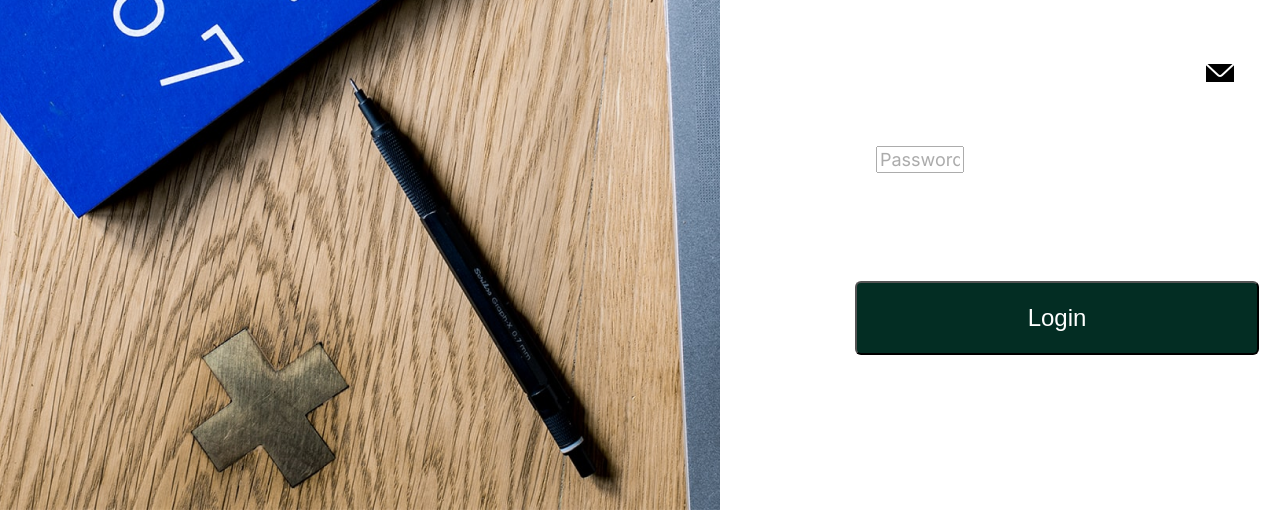
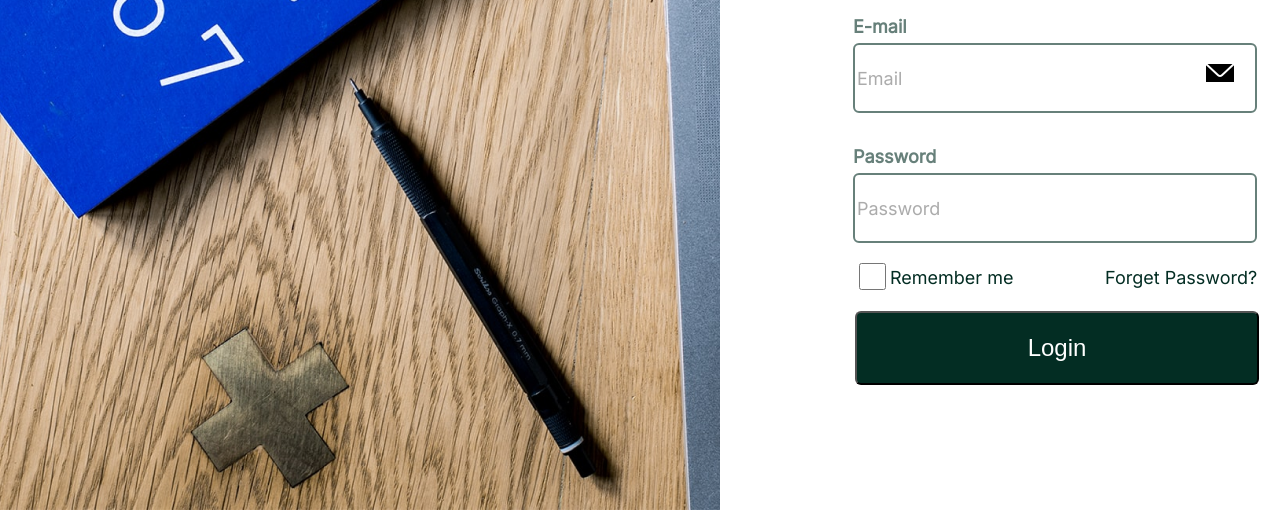
Before and after one commit to MadarasAlex/BackToUNI, a plain HTML site: page pages/login.html in a window 1280 px wide. Shown: the part 433-943 px from the top of the page. Drawn offline with nearby package versions, Linux system fonts and the light colour scheme; a web font is replaced by a local one.

Commit message:
bugfix-login

```diff
--- a/css/login.css
+++ b/css/login.css
@@ -1,19 +1,22 @@
 * {
     box-sizing: border-box;
 }
+
 body {
     font-size: 14px;
 }
+
 .v317_3215 {
     width: 100%;
     height: 943px;
-    background: rgba(255,255,255,1);
+    background: rgba(255, 255, 255, 1);
     opacity: 1;
     position: absolute;
     top: 0px;
     left: 0px;
     overflow: hidden;
 }
+
 .background_image {
     width: 720px;
     height: 943px;
@@ -27,60 +30,93 @@ body {
     left: 0px;
     overflow: hidden;
 }
+
 .v323_3386 {
     width: 50px;
     height: 56px;
-    background:  url("../media/student_info2.png");;
+    background: url("../media/student_info2.png");;
     opacity: 1;
     position: absolute;
     top: 571px;
     left: 1193px;
     overflow: hidden;
 }
+
 .name {
     color: #fff;
 }
-.password_label {
+
+.username_text {
     width: 88px;
-    color: rgba(3,45,35,1);
+    color: rgba(3, 45, 35, 1);
+    position: absolute;
+    top: 449px;
+    left: 853px;
+    font-family: Inter, serif;
+    font-weight: Bold;
+    font-size: 18px;
+    opacity: 0.6000000238418579;
+    text-align: left;
+}
+
+.password_text {
+    width: 88px;
+    color: rgba(3, 45, 35, 1);
     position: absolute;
     top: 579px;
-    left: 876px;
+    left: 853px;
     font-family: Inter;
     font-weight: Semi Bold;
     font-size: 18px;
     opacity: 0.6000000238418579;
     text-align: left;
 }
-.username_label_text {
-    width: 508px;
-    color: rgba(3,45,35,1);
+
+.username_label {
+    width: 404px;
+    height: 70px;
+    border-top-left-radius: 6px;
+    border-top-right-radius: 6px;
+    border-bottom-left-radius: 6px;
+    border-bottom-right-radius: 6px;
+    color: rgba(3, 45, 35, 1);
+    stroke-width: 3;
     position: absolute;
-    top: 486px;
-    left: 876px;
+    top: 476px;
+    left: 853px;
+    border: 2px solid rgba(3.000000058673322, 45.00000111758709, 35.00000171363354, 1);
     font-family: Inter;
     font-weight: Semi Bold;
     font-size: 18px;
     opacity: 0.6000000238418579;
     text-align: left;
 }
-.username_label {
-    width: 308px;
-    color: rgba(3,45,35,1);
-    stroke: #032D23;
-    stroke-width: 3;
-    position: absolute;
-    top: 106px;
-    left: 376px;
+
+.password_label {
+    width: 404px;
+    height: 70px;
+    border-top-left-radius: 6px;
+    border-top-right-radius: 6px;
+    border-bottom-left-radius: 6px;
+    border-bottom-right-radius: 6px;
+    border: 2px solid rgba(3.000000058673322, 45.00000111758709, 35.00000171363354, 1);
+    top: 606px;
+    left: 853px;
     font-family: Inter;
     font-weight: Semi Bold;
     font-size: 18px;
     opacity: 0.6000000238418579;
+    position: absolute;
     text-align: left;
 }
-.v323_3399 {
+
+.username_icon {
+
+}
+
+.title2 {
     width: 467px;
-    color: rgba(3,45,35,1);
+    color: rgba(3, 45, 35, 1);
     position: absolute;
     top: 337px;
     left: 853px;
@@ -90,6 +126,7 @@ body {
     opacity: 1;
     text-align: left;
 }
+
 .v323_3401 {
     width: 404px;
     height: 70px;
@@ -100,13 +137,14 @@ body {
     position: absolute;
     top: 471px;
     left: 855px;
-    border: 2px solid rgba(3,45,35,1);
+    border: 2px solid rgba(3, 45, 35, 1);
     border-top-left-radius: 6px;
     border-top-right-radius: 6px;
     border-bottom-left-radius: 6px;
     border-bottom-right-radius: 6px;
     overflow: hidden;
 }
+
 .v323_3402 {
     width: 404px;
     height: 69px;
@@ -117,13 +155,14 @@ body {
     position: absolute;
     top: 564px;
     left: 855px;
-    border: 2px solid rgba(3,45,35,1);
+    border: 2px solid rgba(3, 45, 35, 1);
     border-top-left-radius: 6px;
     border-top-right-radius: 6px;
     border-bottom-left-radius: 6px;
     border-bottom-right-radius: 6px;
     overflow: hidden;
 }
+
 .login_button {
     width: 404px;
     height: 74px;
@@ -137,14 +176,15 @@ body {
     background-size: cover;
     opacity: 1;
     position: absolute;
-    top: 714px;
+    top: 744px;
     left: 855px;
     overflow: hidden;
 }
+
 .v323_3404 {
     width: 404px;
     height: 74px;
-    background: rgba(3,45,35,1);
+    background: rgba(3, 45, 35, 1);
     opacity: 1;
     position: absolute;
     top: 0px;
@@ -156,11 +196,25 @@ body {
     overflow: hidden;
 }
 
-.v323_3410 {
+.forget_pasword {
     width: 155px;
-    color: rgba(3,45,35,1);
+    color: rgba(3, 45, 35, 1);
     position: absolute;
-    top: 651px;
+    top: 700px;
+    left: 1105px;
+    font-family: Inter;
+    font-weight: Regular;
+    font-size: 18px;
+    opacity: 1;
+    text-decoration: none;
+    text-align: left;
+}
+
+.forget_pasword:hover {
+    width: 155px;
+    color: rgba(3, 45, 35, 1);
+    position: absolute;
+    top: 700px;
     left: 1105px;
     font-family: Inter;
     font-weight: Regular;
@@ -168,11 +222,12 @@ body {
     opacity: 1;
     text-align: left;
 }
-.v323_3411 {
+
+.remember_me {
     width: 126px;
-    color: rgba(3,45,35,1);
+    color: rgba(3, 45, 35, 1);
     position: absolute;
-    top: 651px;
+    top: 700px;
     left: 890px;
     font-family: Inter;
     font-weight: Regular;
@@ -180,16 +235,18 @@ body {
     opacity: 1;
     text-align: left;
 }
-.v323_3412 {
+
+.check {
     width: 27px;
     height: 31px;
-    background: rgba(255,255,255,1);
+    background: rgba(255, 255, 255, 1);
     opacity: 1;
     position: absolute;
-    top: 655px;
+    top: 691px;
     left: 855px;
     overflow: hidden;
 }
+
 .v323_3413 {
     width: 27px;
     height: 31px;
@@ -199,15 +256,17 @@ body {
     top: 0px;
     left: 0px;
 }
+
 .v323_3414 {
     width: 20px;
     height: 23px;
-    background: rgba(170,167,19,1);
+    background: rgba(170, 167, 19, 1);
     opacity: 1;
     position: absolute;
     top: 3px;
     left: 4px;
 }
+
 .v323_3426 {
     width: 91px;
     height: 88px;
@@ -225,18 +284,19 @@ body {
     border-bottom-right-radius: 30px;
     overflow: hidden;
 }
+
 .title {
     width: 226px;
-    color:rgba(170,167,19,1);
     position: absolute;
-    top: 43px;
-    left: 876px;
+    top: 30px;
+    left: 853px;
     font-family: Cambo;
     font-weight: Regular;
     font-size: 36px;
     opacity: 1;
     text-align: left;
 }
+
 .welcome_text {
     width: 558px;
     position: absolute;
@@ -248,6 +308,11 @@ body {
     opacity: 1;
     text-align: left;
 }
+
+.write {
+    color: rgba(170, 167, 19, 1);
+}
+
 .mail_icon {
     width: 30px;
     height: 30px;
```
Also changed, not shown: pages/ALEX_TO_AHMAD.html (deleted, +0 -5 lines), pages/Alexxxxxx.html (deleted, +0 -10 lines), pages/Hello.html (deleted, +0 -5 lines), pages/LMAO.html (deleted, +0 -5 lines).
